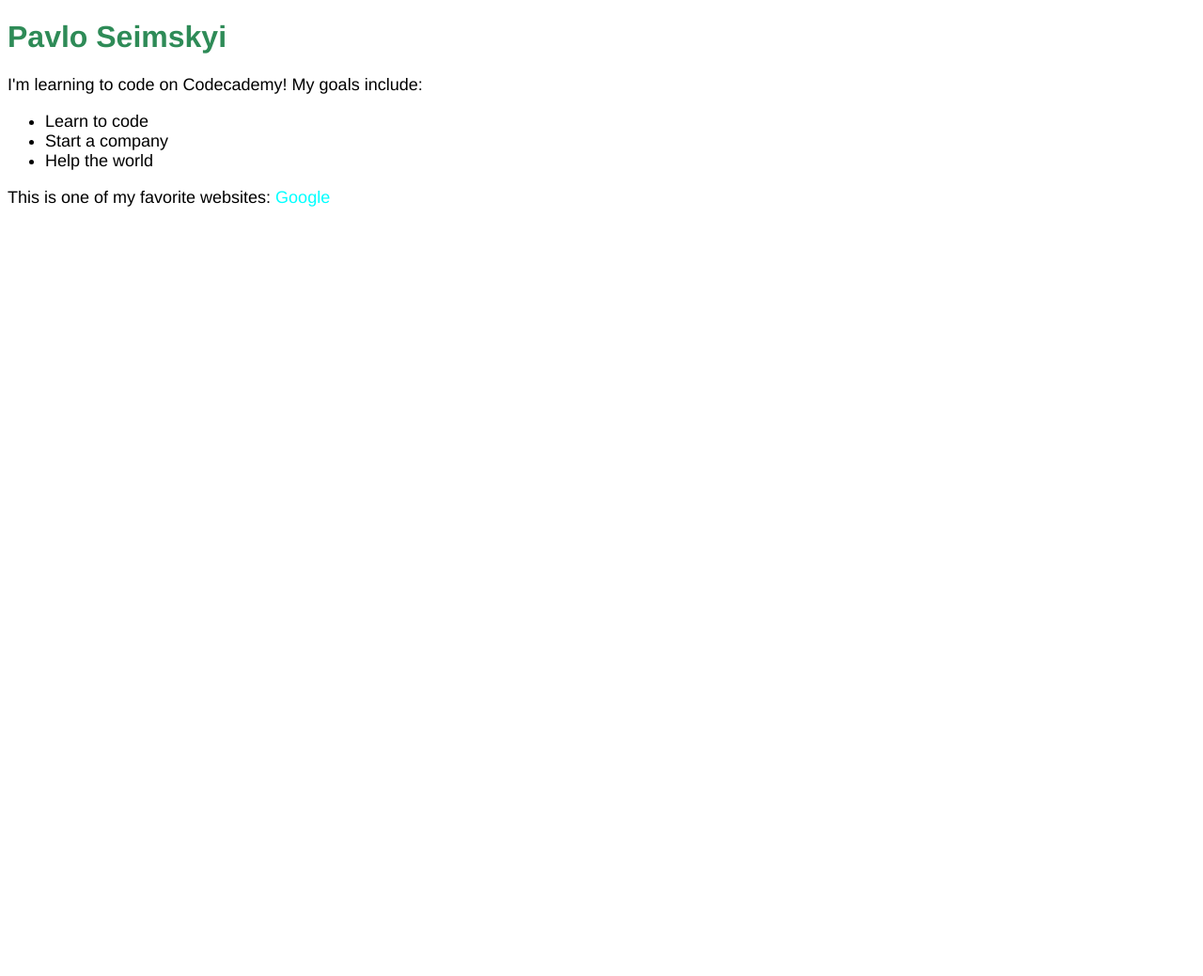
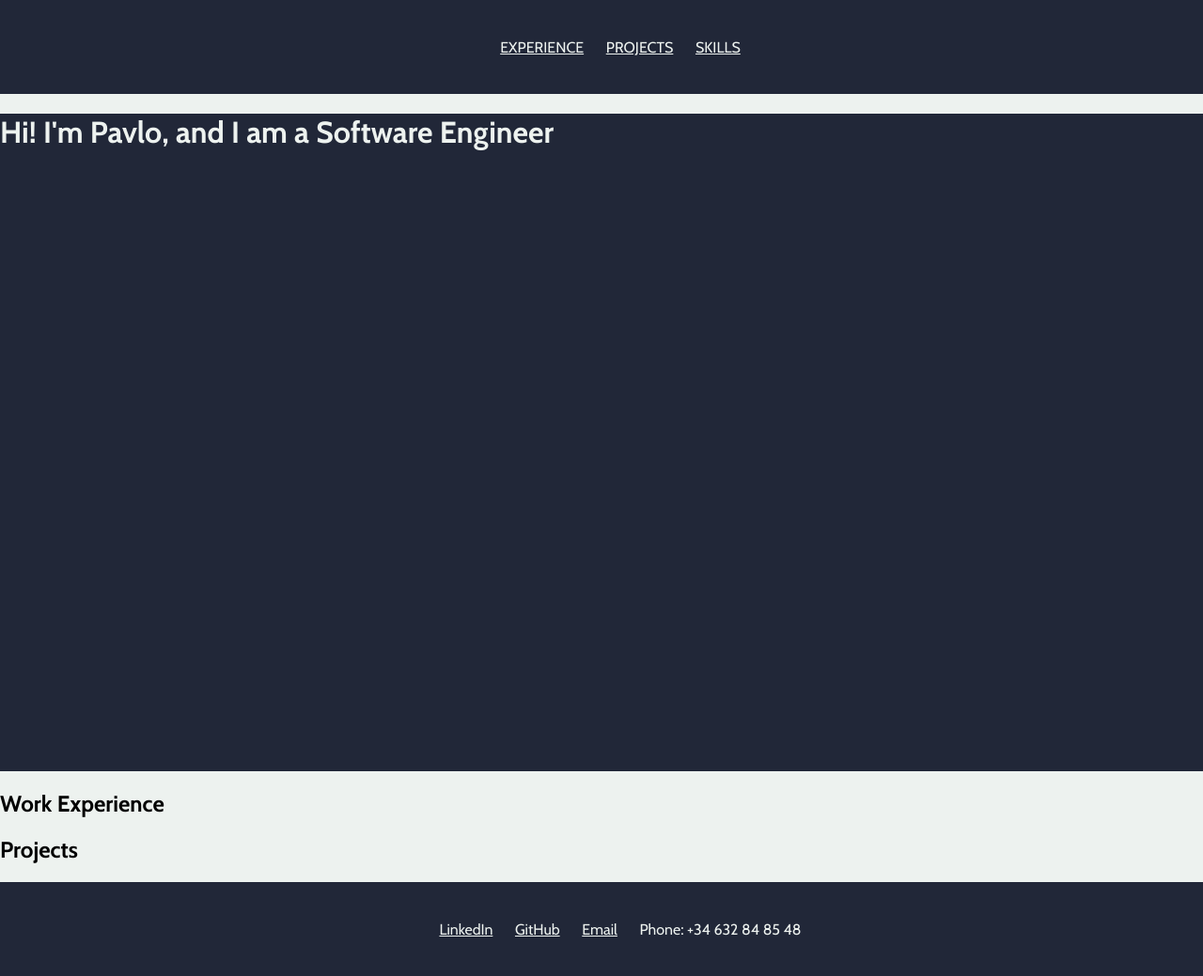
Before and after one commit to pavlo-seimskyi/pavlo-seimskyi.github.io, a plain HTML site: page index.html in a window 1280 px wide. Shown: the whole page at 94% size. Before the commit the page ends 800 px from the top, so only its background shows below. Drawn offline with nearby package versions, Linux system fonts and the light colour scheme.

Commit message:
feat: add basic structure (#1)

```diff
--- a/index.html
+++ b/index.html
@@ -1,21 +1,52 @@
 <!DOCTYPE html>
 <html>
     <head>
-      <link href="./resources/css/index.css" type="text/css" rel="stylesheet"/>
-      <title>Pavlo Seimskyi's Portlofio</title>
+        <title>Pavlo Seimskyi | Software Engineer </title>
+        <link href="./resources/css/index.css" type="text/css" rel="stylesheet">
+        <link rel="preconnect" href="https://fonts.googleapis.com">
+        <link rel="preconnect" href="https://fonts.gstatic.com" crossorigin>
+        <link href="https://fonts.googleapis.com/css2?family=Cabin:ital,wght@0,400;0,500;0,700;1,400&display=swap" rel="stylesheet">
     </head>
+    <body>
+        <header>
+            <!-- menu -->
+            <nav>
+                <ul>
+                    <li><a href='#work-experience'>Experience</a></li>
+                    <li><a href='#projects'>Projects</a></li>
+                    <li><a href='#skills'>Skills</a></li>
+                </ul>
+            </nav>
+        </header>
+        <main>
+            <!-- intro-banner -->
+            <div class="intro-banner">
+                <h1>Hi! I'm Pavlo, and I am a Software Engineer</h1>
+            </div>
 
-    <body>
+            <!-- work-experience -->
+            <div class="work-experience" id="work-experience">
+                <h2>Work Experience</h2>
+            </div>
+            <!-- projects -->
+            <div class="projects" id="projects">
+                <h2>Projects</h2>
+            </div>
+            <!-- skills -->
+            <div class="skills" id="skills">
 
-        <h1>Pavlo Seimskyi</h1>
-        <p>I'm learning to code on Codecademy! My goals include:</p>
-        <ul>
-            <li>Learn to code</li>
-            <li>Start a company</li>
-            <li>Help the world</li>
-        </ul>
-
-        <p>This is one of my favorite websites: <a href="https://www.google.com/" target="_blank">Google</a></p>
-
+            </div>
+        </main>
+        <footer>
+            <!-- contact -->
+            <nav>
+                <ul>
+                    <li><a href='https://www.linkedin.com/in/pavlo-seimskyi' target="_blank">LinkedIn</a></li>
+                    <li><a href='https://github.com/pavlo-seimskyi' target="_blank">GitHub</a></li>
+                    <li><a href='mailto:pavseim@gmail.com' target="_blank">Email</a></li>
+                    <li>Phone: +34 632 84 85 48</li>
+                </ul>
+            </nav>
+        </footer>
     </body>
 </html>
--- a/resources/css/index.css
+++ b/resources/css/index.css
@@ -1,20 +1,79 @@
-* {
-    font-family: Helvetica, Arial, sans-serif;
+/* black: #212738 */
+/* white: #EDF2EF */
+/* blue: #57C4E5 */
+/* pink: #F97068 */
+/* yellow: #FFB800 */
+
+/* Common style */
+
+body {
+    font-family: 'Cabin', sans-serif;
+    background-color: #EDF2EF;
+    margin: 0;
 }
 
+a {
+    color: #F97068;
+}
+
+/* Header */
+header {
+    display: grid;
+    place-items: center;
+    background-color: #212738;
+    height: 100px;
+    width: 100%;
+}
+
+header a {
+    color: #EDF2EF;
+}
+
+header nav {
+    color: #EDF2EF;
+    text-align: center;
+    text-transform: uppercase;
+}
+
+header nav ul li {
+    display: inline-block;
+    margin: 0 10px;
+}
+
+/* Intro banner */
+.intro-banner {
+    background-color: #212738;
+    height: 700px;
+}
 
 h1 {
-    color: SeaGreen;
+    color: #EDF2EF;
 }
 
+/* Work Experience */
 
-p,
-li {
-    font-size: 18px;
+
+/* Projects */
+
+
+/* Skills */
+
+
+/* Footer */
+footer {
+    display: grid;
+    place-items: center;
+    background-color: #212738;
+    color: #EDF2EF;
+    height: 100px;
+    width: 100%;
 }
 
+footer a {
+    color: #EDF2EF;
+}
 
-a {
-    text-decoration: none;
-    color: aqua;
+footer nav ul li {
+    display: inline-block;
+    margin: 0 10px;
 }
```
